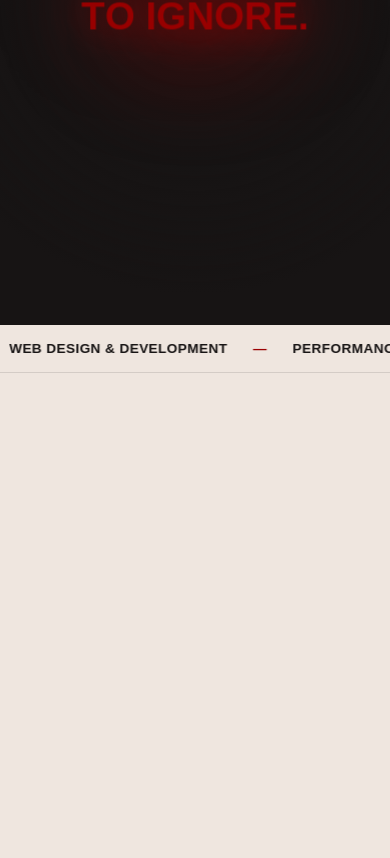
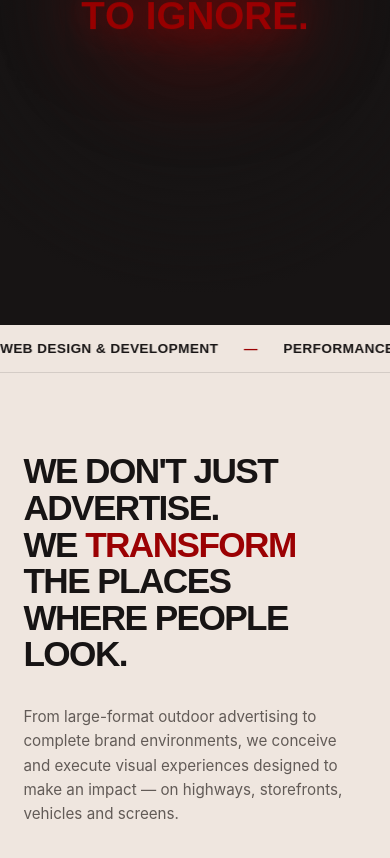
Before and after one commit to ashishmatchsticks/matchsticks-website, a React (Vite) app: page / in a window 390 px wide. Shown: the part 1177-2035 px from the top of the page. Before the commit the page ends 1550 px from the top, so only its background shows below. Built offline with nearby package versions, Linux system fonts and the light colour scheme.

Commit message:
intro section added

```diff
--- a/src/App.jsx
+++ b/src/App.jsx
@@ -1,4 +1,5 @@
 import Hero from "./components/Hero/Hero";
+import Intro from "./components/Intro/Intro";
 import Loader from "./components/Loader/Loader";
 import Marquee from "./components/Marquee/Marquee";
 import Navbar from "./components/Navbar/Navbar";
@@ -13,6 +14,7 @@ function App() {
       <Hero />
       <Portal />
       <Marquee />
+      <Intro />
     </main>
     </>
   );
--- /dev/null
+++ b/src/components/Intro/Intro.css
@@ -0,0 +1,87 @@
+.intro {
+  position: relative;
+
+  padding: 9rem 0;
+
+  background: var(--bg);
+}
+
+.intro-wrap {
+  width: min(88vw, 1400px);
+
+  margin: 0 auto;
+}
+
+.intro-title {
+  margin: 0;
+
+  max-width: 1350px;
+
+  font-family: "Manrope", sans-serif;
+
+  font-size: clamp(2.2rem, 5.4vw, 6rem);
+
+  line-height: 1.02;
+
+  font-weight: 800;
+
+  letter-spacing: -0.055em;
+
+  color: var(--text);
+}
+
+.intro-title span {
+  color: var(--red);
+}
+
+.intro-row {
+  display: flex;
+
+  justify-content: flex-end;
+
+  margin-top: 2.5rem;
+}
+
+.intro-copy {
+  max-width: 420px;
+
+  margin: 0;
+
+  color: var(--text-2);
+
+  font-size: 1.05rem;
+
+  line-height: 1.6;
+}
+
+/* Mobile */
+
+@media (max-width: 900px) {
+  .intro {
+    padding: 5rem 0;
+  }
+
+  .intro-wrap {
+    width: 88vw;
+  }
+
+  .intro-title {
+    font-size: clamp(2.2rem, 9vw, 4rem);
+
+    line-height: 1.04;
+
+    letter-spacing: -0.045em;
+  }
+
+  .intro-row {
+    justify-content: flex-start;
+
+    margin-top: 2rem;
+  }
+
+  .intro-copy {
+    max-width: 100%;
+
+    font-size: 0.95rem;
+  }
+}
--- /dev/null
+++ b/src/components/Intro/Intro.jsx
@@ -0,0 +1,72 @@
+import { useEffect, useRef } from "react";
+import gsap from "gsap";
+import { ScrollTrigger } from "gsap/ScrollTrigger";
+import "./Intro.css";
+
+gsap.registerPlugin(ScrollTrigger);
+
+function Intro() {
+  const introRef = useRef(null);
+
+  useEffect(() => {
+    const intro = introRef.current;
+
+    if (!intro) return;
+
+    const ctx = gsap.context(() => {
+      gsap.from(".intro-title", {
+        opacity: 0,
+        y: 80,
+        duration: 1.1,
+        ease: "power3.out",
+
+        scrollTrigger: {
+          trigger: ".intro",
+          start: "top 80%",
+          once: true,
+        },
+      });
+
+      gsap.from(".intro-copy", {
+        opacity: 0,
+        y: 35,
+        duration: 0.9,
+        delay: 0.15,
+        ease: "power3.out",
+
+        scrollTrigger: {
+          trigger: ".intro-copy",
+          start: "top 85%",
+          once: true,
+        },
+      });
+    }, intro);
+
+    return () => ctx.revert();
+  }, []);
+
+  return (
+    <section ref={introRef} className="intro">
+      <div className="intro-wrap">
+        <h2 className="intro-title">
+          WE DON'T JUST ADVERTISE.
+          <br />
+          WE <span>TRANSFORM</span> THE PLACES
+          <br />
+          WHERE PEOPLE LOOK.
+        </h2>
+
+        <div className="intro-row">
+          <p className="intro-copy">
+            From large-format outdoor advertising to complete
+            brand environments, we conceive and execute visual
+            experiences designed to make an impact — on highways,
+            storefronts, vehicles and screens.
+          </p>
+        </div>
+      </div>
+    </section>
+  );
+}
+
+export default Intro;
```
